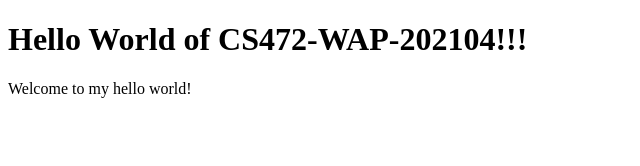
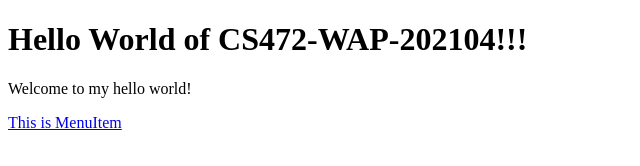
Before and after one commit to okalu/cs472-wap-202104, a plain HTML site: page index.html in a window 1280 px wide. Shown: the whole page, without its empty margins (0-640 px from the left). Drawn offline with Linux system fonts and the light colour scheme.

Commit message:
added anchor (jump tag) in index.html

```diff
--- a/index.html
+++ b/index.html
@@ -12,6 +12,7 @@
         <p>
             Welcome to my hello world!
         </p>
+        <a href="#">This is MenuItem</a>
     </div>
 </body>
 </html>
```
